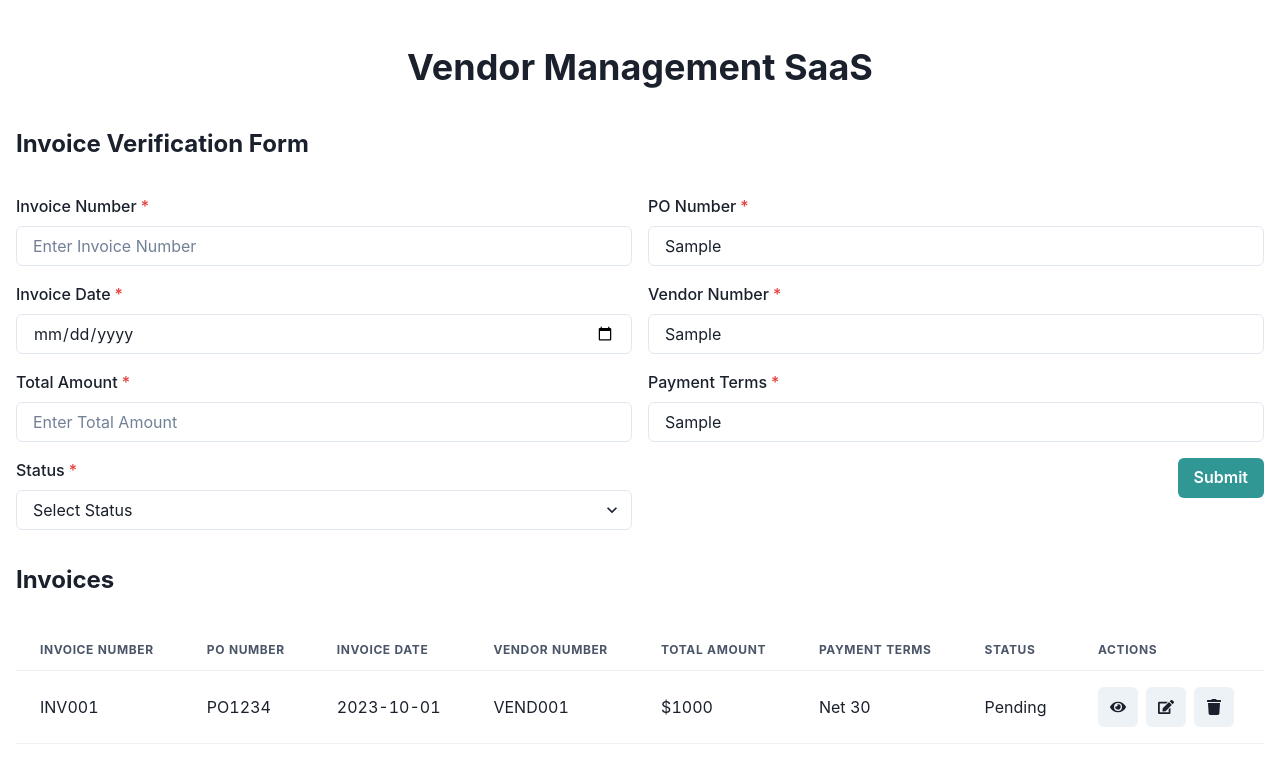
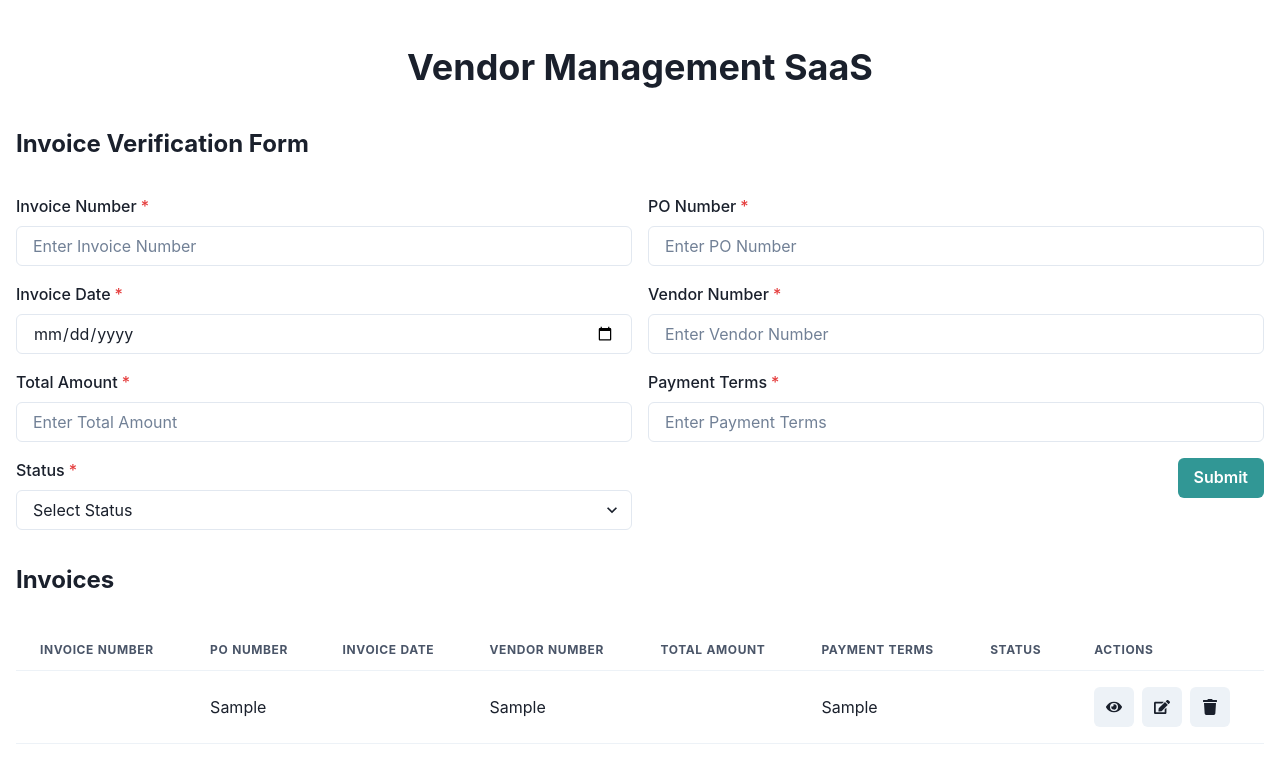
Before and after one commit to GPT-Engineer-App/saas-vendor-management-ui, a React (Vite) app: page / in a window 1280 px wide. Both pictures are taken after typing "Sample", "Sample", "Sample" into the empty fields and a click on the button "Submit". Shown: the top 766 px of the page. Built offline with nearby package versions, Linux system fonts and the light colour scheme.

Commit message:
Added state management and event handlers to make the "Submit", "Edit", and "Delete" buttons functional in the `Index` component.
Prompt: make functional please  sumbmit edit delete not working

```diff
--- a/src/pages/Index.jsx
+++ b/src/pages/Index.jsx
@@ -1,7 +1,48 @@
 import { Container, Text, VStack, HStack, Button, Table, Thead, Tbody, Tr, Th, Td, Input, FormControl, FormLabel, Select, IconButton } from "@chakra-ui/react";
 import { FaEye, FaEdit, FaTrash } from "react-icons/fa";
+import { useState } from "react";
 
 const Index = () => {
+  const [invoices, setInvoices] = useState([]);
+  const [formData, setFormData] = useState({
+    invoiceNumber: "",
+    poNumber: "",
+    invoiceDate: "",
+    vendorNumber: "",
+    totalAmount: "",
+    paymentTerms: "",
+    status: "",
+  });
+
+  const handleChange = (e) => {
+    const { name, value } = e.target;
+    setFormData({ ...formData, [name]: value });
+  };
+
+  const handleSubmit = () => {
+    setInvoices([...invoices, formData]);
+    setFormData({
+      invoiceNumber: "",
+      poNumber: "",
+      invoiceDate: "",
+      vendorNumber: "",
+      totalAmount: "",
+      paymentTerms: "",
+      status: "",
+    });
+  };
+
+  const handleEdit = (index) => {
+    const invoiceToEdit = invoices[index];
+    setFormData(invoiceToEdit);
+    handleDelete(index);
+  };
+
+  const handleDelete = (index) => {
+    const updatedInvoices = invoices.filter((_, i) => i !== index);
+    setInvoices(updatedInvoices);
+  };
+
   return (
     <Container maxW="container.xl" py={10}>
       <VStack spacing={8} align="stretch">
@@ -15,19 +56,19 @@ const Index = () => {
           <VStack spacing={4} align="stretch" flex="1">
             <FormControl isRequired>
               <FormLabel>Invoice Number</FormLabel>
-              <Input type="text" maxLength={20} placeholder="Enter Invoice Number" />
+              <Input type="text" maxLength={20} placeholder="Enter Invoice Number" name="invoiceNumber" value={formData.invoiceNumber} onChange={handleChange} />
             </FormControl>
             <FormControl isRequired>
               <FormLabel>Invoice Date</FormLabel>
-              <Input type="date" />
+              <Input type="date" name="invoiceDate" value={formData.invoiceDate} onChange={handleChange} />
             </FormControl>
             <FormControl isRequired>
               <FormLabel>Total Amount</FormLabel>
-              <Input type="number" min={0} placeholder="Enter Total Amount" />
+              <Input type="number" min={0} placeholder="Enter Total Amount" name="totalAmount" value={formData.totalAmount} onChange={handleChange} />
             </FormControl>
             <FormControl isRequired>
               <FormLabel>Status</FormLabel>
-              <Select placeholder="Select Status">
+              <Select placeholder="Select Status" name="status" value={formData.status} onChange={handleChange}>
                 <option value="pending">Pending</option>
                 <option value="approved">Approved</option>
                 <option value="rejected">Rejected</option>
@@ -37,17 +78,17 @@ const Index = () => {
           <VStack spacing={4} align="stretch" flex="1">
             <FormControl isRequired>
               <FormLabel>PO Number</FormLabel>
-              <Input type="text" maxLength={20} placeholder="Enter PO Number" />
+              <Input type="text" maxLength={20} placeholder="Enter PO Number" name="poNumber" value={formData.poNumber} onChange={handleChange} />
             </FormControl>
             <FormControl isRequired>
               <FormLabel>Vendor Number</FormLabel>
-              <Input type="text" maxLength={20} placeholder="Enter Vendor Number" />
+              <Input type="text" maxLength={20} placeholder="Enter Vendor Number" name="vendorNumber" value={formData.vendorNumber} onChange={handleChange} />
             </FormControl>
             <FormControl isRequired>
               <FormLabel>Payment Terms</FormLabel>
-              <Input type="text" maxLength={50} placeholder="Enter Payment Terms" />
+              <Input type="text" maxLength={50} placeholder="Enter Payment Terms" name="paymentTerms" value={formData.paymentTerms} onChange={handleChange} />
             </FormControl>
-            <Button colorScheme="teal" size="md" alignSelf="flex-end">
+            <Button colorScheme="teal" size="md" alignSelf="flex-end" onClick={handleSubmit}>
               Submit
             </Button>
           </VStack>
@@ -70,23 +111,24 @@ const Index = () => {
             </Tr>
           </Thead>
           <Tbody>
-            <Tr>
-              <Td>INV001</Td>
-              <Td>PO1234</Td>
-              <Td>2023-10-01</Td>
-              <Td>VEND001</Td>
-              <Td>$1000</Td>
-              <Td>Net 30</Td>
-              <Td>Pending</Td>
+            {invoices.map((invoice, index) => (
+              <Tr key={index}>
+                <Td>{invoice.invoiceNumber}</Td>
+                <Td>{invoice.poNumber}</Td>
+                <Td>{invoice.invoiceDate}</Td>
+                <Td>{invoice.vendorNumber}</Td>
+                <Td>{invoice.totalAmount}</Td>
+                <Td>{invoice.paymentTerms}</Td>
+                <Td>{invoice.status}</Td>
                 <Td>
                   <HStack spacing={2}>
                     <IconButton aria-label="View" icon={<FaEye />} />
-                  <IconButton aria-label="Edit" icon={<FaEdit />} />
-                  <IconButton aria-label="Delete" icon={<FaTrash />} />
+                    <IconButton aria-label="Edit" icon={<FaEdit />} onClick={() => handleEdit(index)} />
+                    <IconButton aria-label="Delete" icon={<FaTrash />} onClick={() => handleDelete(index)} />
                   </HStack>
                 </Td>
               </Tr>
-            {/* Add more rows as needed */}
+            ))}
           </Tbody>
         </Table>
       </VStack>
```
Lines whose indentation alone changed are shown as unchanged.
